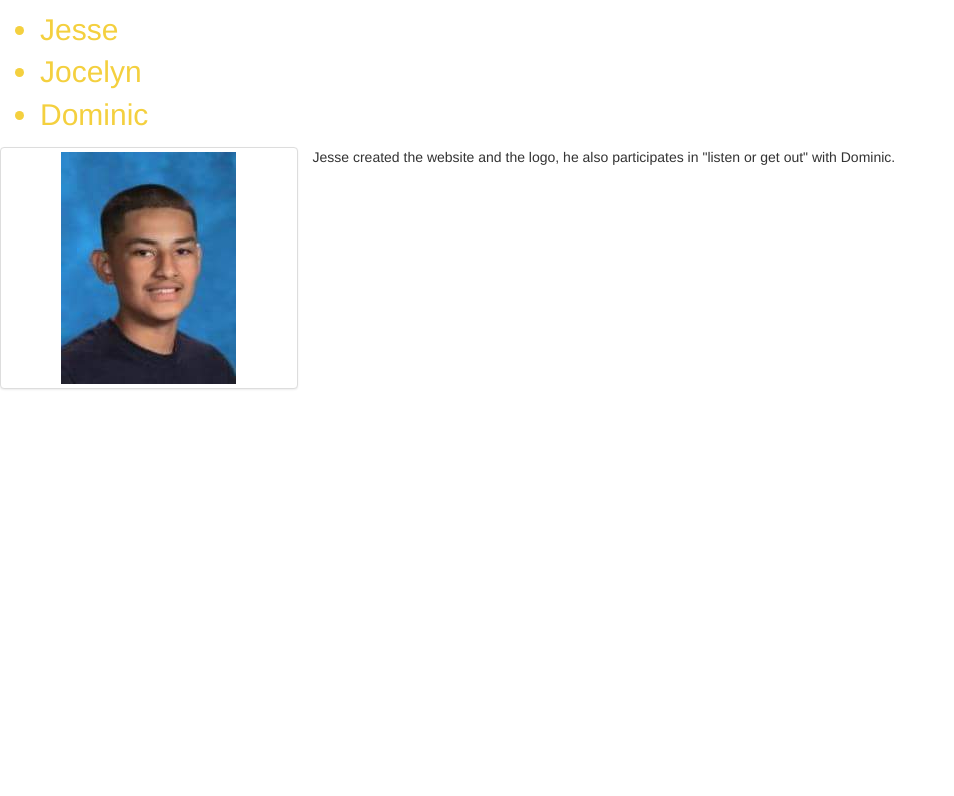
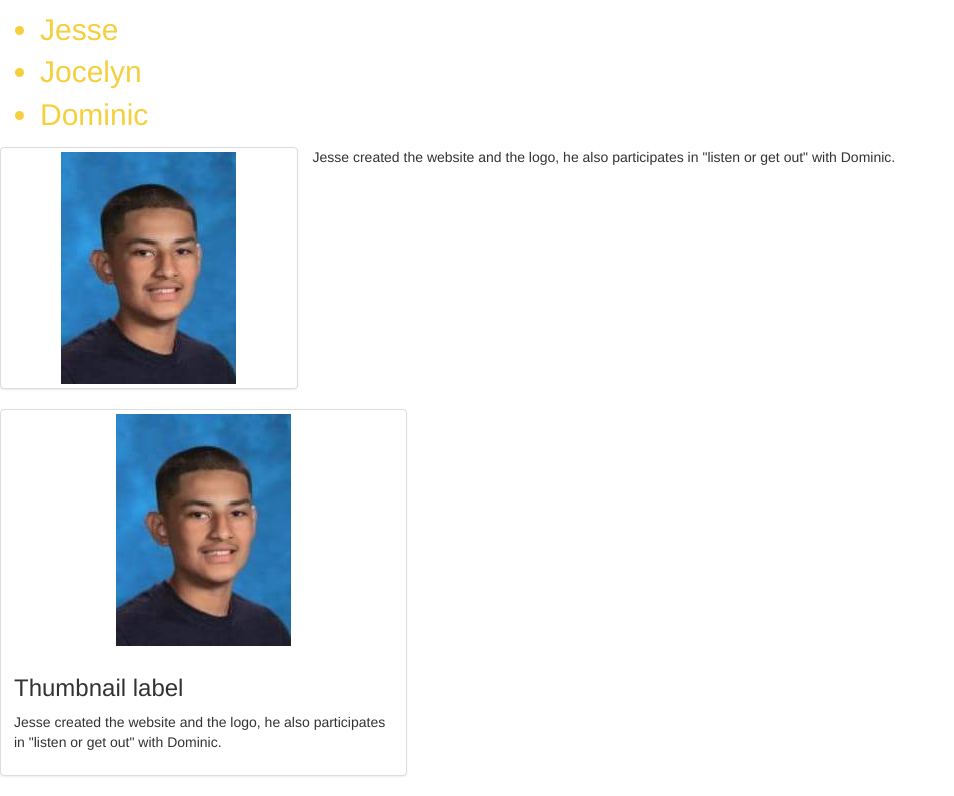
Before and after one commit to Takuachon/Spaceship-Radio, a plain HTML site: page creators.html in a window 1280 px wide. Shown: the part 382-1178 px from the top of the page, without its empty margins (0-954 px from the left). Before the commit the page ends 800 px from the top, so only its background shows below. Drawn offline with nearby package versions, Linux system fonts and the light colour scheme.

Commit message:
Update Version 0.5 :crown:

```diff
--- a/creators.html
+++ b/creators.html
@@ -54,5 +54,18 @@
   </div>
   Jesse created the website and the logo, he also participates in "listen or get out" with Dominic.
 </div>
+
+<div class="row">
+  <div class="col-sm-6 col-md-4">
+    <div class="thumbnail">
+      <img src="Jesse.jpg" alt="...">
+      <div class="caption">
+        <h3>Thumbnail label</h3>
+        <p>Jesse created the website and the logo, he also participates in "listen or get out" with Dominic.</p>
+      </div>
+    </div>
+  </div>
+</div>
+
 </body>
 </html>
```
